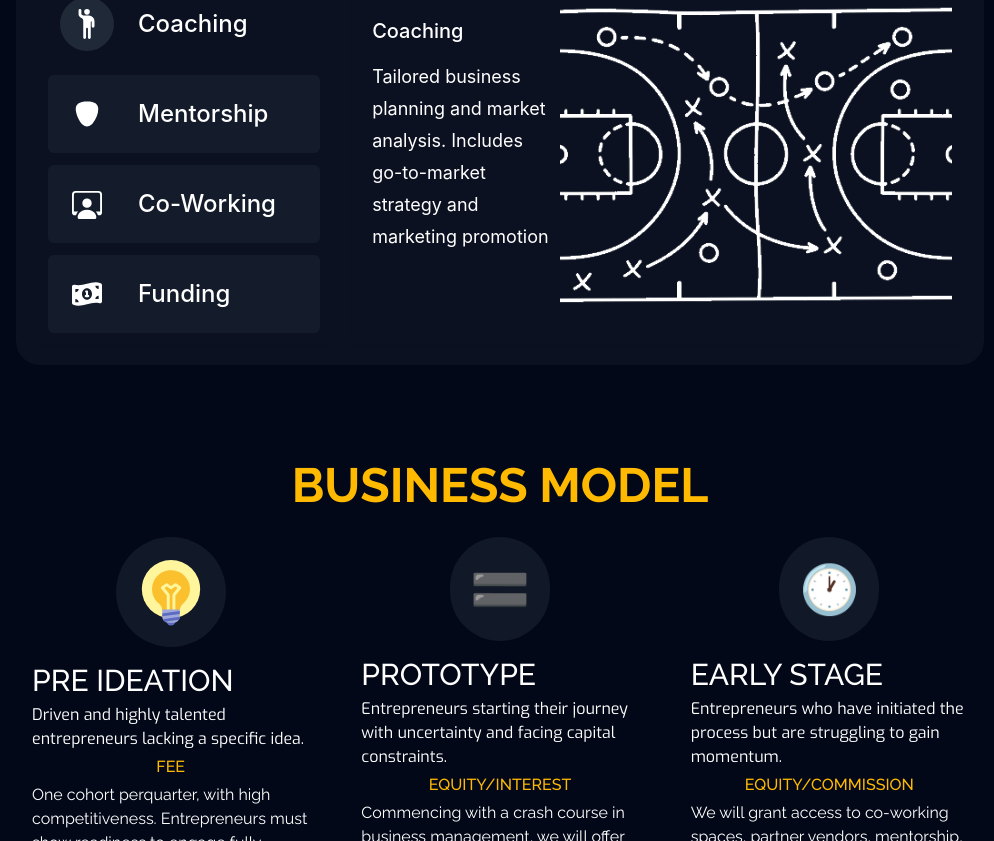
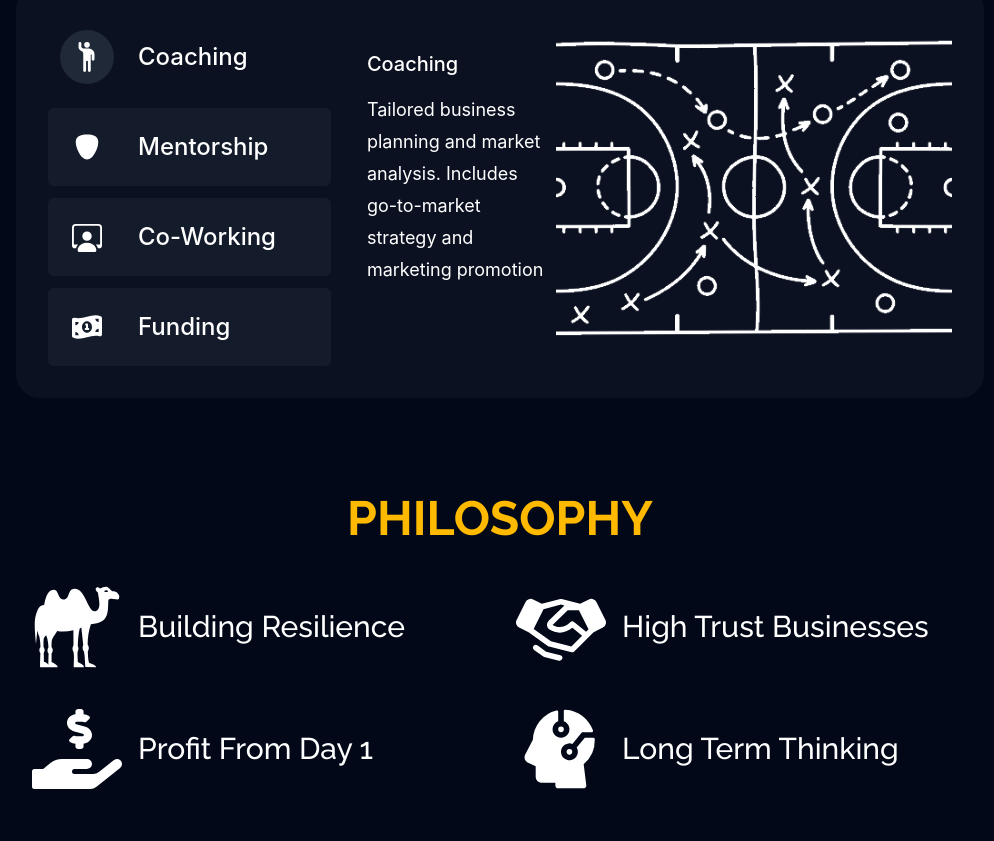
Before and after one commit to Ernie1234/bee-hive, a Next.js app: page / in a window 1280 px wide. Shown: the part 1959-2800 px from the top of the page, without its empty margins (140-1134 px from the left). Built offline with nearby package versions, Linux system fonts and the light colour scheme.

Commit message:
feat:correction 1

```diff
--- a/app/coach/page.tsx
+++ b/app/coach/page.tsx
@@ -13,18 +13,18 @@ export default function page() {
           loop
           className="w-full h-full object-cover"
         />
-        <div className="absolute flex justify-center items-center top-0 left-0 right-0 bottom-0 bg-slate-950/90">
-          <div className="flex-1 flex flex-col justify-start items-center gap-4">
-            <h1 className="text-6xl font-medium font-primary text-center max-w-prose">
+        <div className="absolute flex flex-col md:flex-row justify-center items-center top-0 left-0 right-0 bottom-0 bg-slate-950/90">
+          <div className="w-full order-2 md:order-1 md:flex-1 flex flex-col justify-start items-center gap-4">
+            <h1 className="text-xl sm:text-2xl md:text-4xl lg:text-6xl font-medium font-primary text-center max-w-prose">
               Welcome to the BeeHive <br />
               Coach App!
             </h1>
-            <p className="text-3xl text-left font-medium font-primary">
+            <p className="text-lg md:text-3xl text-left font-medium font-primary">
               Empowering Entrepreneurs for a Brighter Tomorrow
             </p>
             <ModalBtns />
           </div>
-          <div className="w-3/12 p-6 flex flex-col gap-3 bg-gray-300/20 backdrop-blur-md h-full justify-center shadow-md">
+          <div className="hidden md:flex w-full order-1 md:order-2 md:w-3/12 p-6 flex-col gap-3 bg-gray-300/20 backdrop-blur-md h-full justify-center items-center md:items-start shadow-md">
             <h1 className="text-3xl font-medium font-primary text-left">
               Bee Hive Coach
             </h1>
--- a/app/page.tsx
+++ b/app/page.tsx
@@ -24,10 +24,10 @@ export default function Home() {
           </h2>
           <Solution />
         </div>
-        <Model />
+        {/* <Model /> */}
         <Philosophy />
         <Value />
-        <ActionPlan />
+        {/* <ActionPlan /> */}
         <BuildWithUs />
       </div>
       <div className="container border-t-2 p-5">
--- a/components/BuildWithUs.tsx
+++ b/components/BuildWithUs.tsx
@@ -24,7 +24,7 @@ export default function BuildWithUs() {
         <div className="flex-1 flex  justify-center items-center lg:items-start lg:justify-start">
           <div className="flex flex-col lg:flex-row w-full gap-5">
             <Image
-              src="/images/build_with_us.jpg"
+              src="/images/building.png"
               alt="Overview"
               // layout="fill"
               objectFit="cover"
--- a/components/Navbar.tsx
+++ b/components/Navbar.tsx
@@ -1,5 +1,6 @@
 "use client";
 
+import Image from "next/image";
 import Link from "next/link";
 import { useEffect, useState } from "react";
 
@@ -25,7 +26,15 @@ export default function Navbar() {
       }`}
     >
       <div className="container w-full px-5 md:max-w-[63rem] mx-auto flex justify-between items-center text-primary-foreground font-display">
-        <p>logo</p>
+        <Link href="/">
+          <Image
+            alt="logo"
+            src="/images/Logo.png"
+            className="w-12 lg:w-14"
+            width={100}
+            height={100}
+          />
+        </Link>
         <div className="flex gap-5">
           {/* <Link href="/coach" className="capitalize">
             join us
--- a/components/Philosophy.tsx
+++ b/components/Philosophy.tsx
@@ -11,51 +11,51 @@ export default function Philosophy() {
       <div className="grid grid-cols-1 sm:grid-cols-2 mt-6">
         <div className="flex gap-4 hover:bg-slate-900 rounded-lg p-4 transition-all duration-500">
           <GiCamel size={90} />
-          <div className="flex flex-col gap-1">
+          <div className="flex flex-col gap-1 justify-center">
             <h3 className="text-3xl font-medium font-primary">
               Building Resilience
             </h3>
-            <p className="font-display">
+            {/* <p className="font-display">
               Enhancing communities, generating employment, and achieving
               profitability.
-            </p>
+            </p> */}
           </div>
         </div>
         <div className="flex gap-4 hover:bg-slate-900 rounded-lg p-4 transition-all duration-500">
           <PiHandshakeFill size={90} />
-          <div className="flex flex-col gap-1">
+          <div className="flex flex-col gap-1 justify-center">
             <h3 className="text-3xl font-medium font-primary">
               High Trust Businesses
             </h3>
-            <p className="font-display">
+            {/* <p className="font-display">
               Our commitment is to follow through with what we promise. We hold
               deep respect for all who place their trust in us.
-            </p>
+            </p> */}
           </div>
         </div>
         <div className="flex gap-4 hover:bg-slate-900 rounded-lg p-4 transition-all duration-500">
           <FaHandHoldingUsd size={90} />
-          <div className="flex flex-col gap-1">
+          <div className="flex flex-col gap-1 justify-center">
             <h3 className="text-3xl font-medium font-primary">
               Profit From Day 1
             </h3>
-            <p className="font-display">
+            {/* <p className="font-display">
               Thinking about profits guarantees value for all stakeholders,
               including investors, employees, entrepreneurs, and customers.
-            </p>
+            </p> */}
           </div>
         </div>
         <div className="flex gap-4 hover:bg-slate-900 rounded-lg p-4 transition-all duration-500">
           <PiHeadCircuitFill size={90} />
-          <div className="flex flex-col gap-1">
+          <div className="flex flex-col gap-1 justify-center">
             <h3 className="text-3xl font-medium font-primary">
               Long Term Thinking
             </h3>
-            <p className="font-display">
+            {/* <p className="font-display">
               We are committed for the long haul, striving for profitability,
               continuous development, and aiming to create one of the finest
               ecosystems in Nigeria.
-            </p>
+            </p> */}
           </div>
         </div>
       </div>
--- a/components/Solution.tsx
+++ b/components/Solution.tsx
@@ -14,7 +14,7 @@ export default function Solution() {
   }, []);
 
   return (
-    <div className="grid grid-cols-3 gap-5 bg-gray-900/60 rounded-3xl p-0 lg:p-5">
+    <div className="grid grid-cols-3 gap-1 bg-gray-900/60 rounded-3xl p-0 lg:p-5">
       <div className="col-span-3 w-full lg:col-start-1 lg:col-end-2 p-0 lg:p-3 flex flex-row justify-center lg:flex-col gap-0 lg:gap-3 shadow-sm rounded-md">
         <div
           className={`flex space-x-0 md:space-x-6 p-3 rounded-none lg:rounded-md items-center justify-center lg:justify-normal transition-all duration-500 w-full ${
--- a/components/modal/Modal.tsx
+++ b/components/modal/Modal.tsx
@@ -120,7 +120,7 @@ const Modal = ({
                 </div>
               </div>
             </div>
-            <div className="w-3/12 p-6 flex flex-col gap-3 bg-gray-300/20 backdrop-blur-md h-full justify-center shadow-md">
+            <div className="w-3/12 p-6 hidden md:flex flex-col gap-3 bg-gray-300/20 backdrop-blur-md h-full justify-center shadow-md">
               <h1 className="text-3xl font-medium font-primary text-left">
                 Welcome to the Bee Hive Coach App!
               </h1>
```
Also changed, not shown: public/images/Building.png (added), public/images/Logo.png (added).
